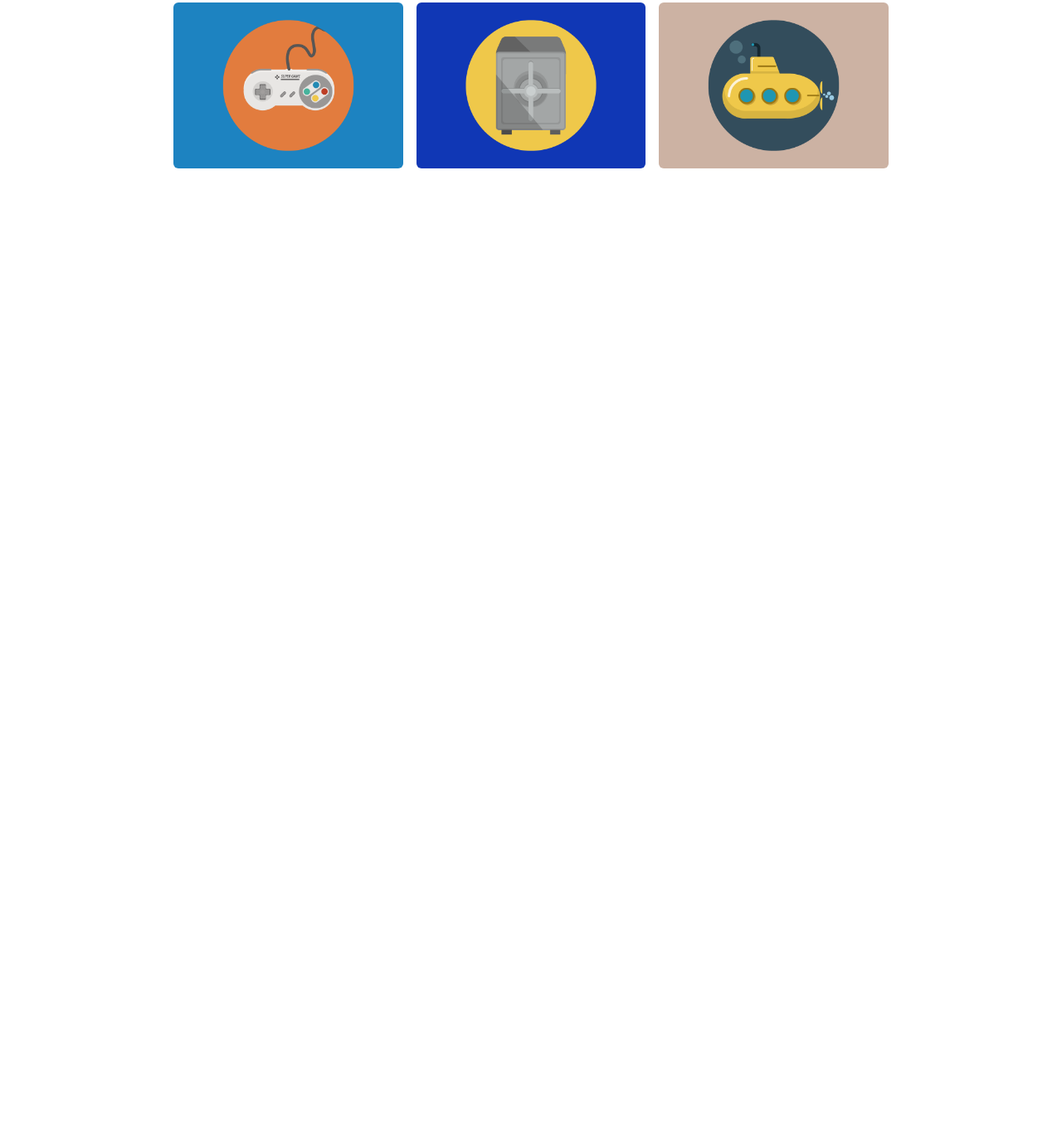
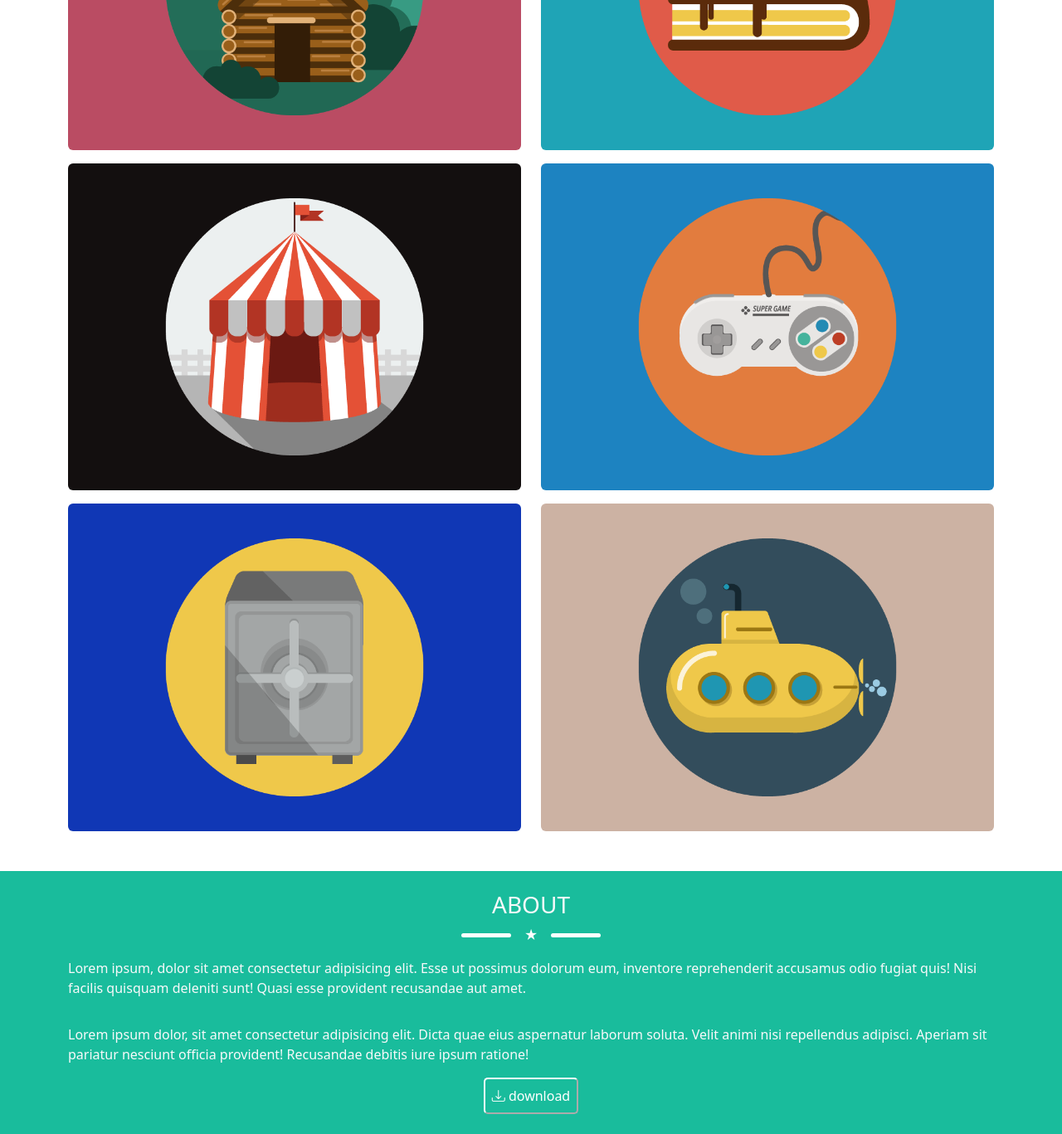
Before and after one commit to federicoverbicaro/html-css-bootstrap-freelancer, a plain HTML site: page index.html in a window 1280 px wide. Shown: the part 759-2126 px from the top of the page at 83% size. Before the commit the page ends 962 px from the top, so only its background shows below. Drawn offline with nearby package versions, Linux system fonts and the light colour scheme.

Commit message:
feat:introduzione 3 container

```diff
--- a/assets/css/style.css
+++ b/assets/css/style.css
@@ -36,3 +36,9 @@
 .list-inline > li{
     color: white;
 }
+.bg-trasparent{
+    border-radius: 5px;
+    border-color: white;
+    color: white;
+    background-color: transparent;
+}
--- a/index.html
+++ b/index.html
@@ -9,6 +9,8 @@
     <link href="https://cdn.jsdelivr.net/npm/bootstrap@5.3.2/dist/css/bootstrap.min.css" rel="stylesheet"
         integrity="sha384-T3c6CoIi6uLrA9TneNEoa7RxnatzjcDSCmG1MXxSR1GAsXEV/Dwwykc2MPK8M2HN" crossorigin="anonymous">
     <link rel="stylesheet" href="./assets/css/style.css">
+    <!-- icone bootstrap -->
+    <link rel="stylesheet" href="https://cdn.jsdelivr.net/npm/bootstrap-icons@1.11.2/font/bootstrap-icons.min.css">
 </head>
 
 <body>
@@ -26,7 +28,8 @@
                                 <svg xmlns="http://www.w3.org/2000/svg" height="16" width="14"
                                     viewBox="0 0 448 512"><!--!Font Awesome Free 6.5.1 by @fontawesome - https://fontawesome.com License - https://fontawesome.com/license/free Copyright 2023 Fonticons, Inc.-->
                                     <path
-                                        d="M0 96C0 78.3 14.3 64 32 64H416c17.7 0 32 14.3 32 32s-14.3 32-32 32H32C14.3 128 0 113.7 0 96zM0 256c0-17.7 14.3-32 32-32H416c17.7 0 32 14.3 32 32s-14.3 32-32 32H32c-17.7 0-32-14.3-32-32zM448 416c0 17.7-14.3 32-32 32H32c-17.7 0-32-14.3-32-32s14.3-32 32-32H416c17.7 0 32 14.3 32 32z" fill="gray" />
+                                        d="M0 96C0 78.3 14.3 64 32 64H416c17.7 0 32 14.3 32 32s-14.3 32-32 32H32C14.3 128 0 113.7 0 96zM0 256c0-17.7 14.3-32 32-32H416c17.7 0 32 14.3 32 32s-14.3 32-32 32H32c-17.7 0-32-14.3-32-32zM448 416c0 17.7-14.3 32-32 32H32c-17.7 0-32-14.3-32-32s14.3-32 32-32H416c17.7 0 32 14.3 32 32z"
+                                        fill="gray" />
                                 </svg>
                             </span>
 
@@ -47,6 +50,7 @@
         </div>
     </header>
     <main>
+        <!-- primo contenitore  -->
         <div class="container-fluid brg-verde">
             <div class="container text-center">
 
@@ -54,7 +58,7 @@
 
                     <div class="col">
                         <figure class="mt-3">
-                           <img class="mx-auto d-block" src="./assets/img/avatar.svg" alt="avatar" height="200px";>
+                            <img class="mx-auto d-block" src="./assets/img/avatar.svg" alt="avatar" height="200px" ;>
                         </figure>
                     </div>
 
@@ -65,7 +69,7 @@
                     <div class="d-flex justify-content-between align-items-center ">
 
                         <div class="flex-grow-1 d-flex justify-content-end">
-                                <hr class="m-2 sao-h rounded-4">
+                            <hr class="m-2 sao-h rounded-4">
                         </div>
 
                         <div class="mx-2 star-white">&#9733;</div>
@@ -90,8 +94,10 @@
             </div>
 
         </div>
-        <div class="container-fluid">
+        <!-- secondo contenitore -->
+        <div class="container-fluid mb-5">
             <div class="container text-center mt-4">
+
                 <div class="row d-flex flex-column">
                     <div class="col mb-2 ">
                         <h3>portfolio</h3>
@@ -100,7 +106,7 @@
                         <div class="d-flex justify-content-between align-items-center ">
 
                             <div class="flex-grow-1 d-flex justify-content-end">
-                                    <hr class="m-2 sao-h2 rounded-4">
+                                <hr class="m-2 sao-h2 rounded-4">
                             </div>
 
                             <div class="mx-2">&#9733;</div>
@@ -113,38 +119,91 @@
                         </div>
 
                     </div>
-                    <div class="d-flex flex-wrap justify-content-center row-gap-3 column-gap-3">
-                        <div class="text-center">
-                            <img src="./assets/img/cabin.png" class="rounded"  alt="cabin"  height="200px">
-                        </div>
-                        <div class="text-center">
-                            <img src="./assets/img/cake.png" class="rounded"  alt="cake"  height="200px">
-                        </div>
-                        <div class="text-center">
-                            <img src="./assets/img/circus.png" class="rounded" alt="circus"  height="200px">
-                        </div>
-                        <div class="text-center">
-                            <img src="./assets/img/game.png" class="rounded" alt="game"  height="200px">
-                        </div>
-                        <div class="text-center">
-                            <img src="./assets/img/safe.png" class="rounded" alt="safe"  height="200px">
-                        </div>
-                        <div class="text-center">
-                            <img src="./assets/img/submarine.png" class="rounded" alt="submarine"  height="200px">
+
+
+                    <div class="row row-gap-3 d-flex align-self-center p-0">
+                        <div class="col-12 col-md-6 col-xxl-4">
+                            <img src="./assets/img/cabin.png" class="rounded img-fluid" alt="cabin">
                         </div>
 
 
+                        <div class="col-12 col-md-6 col-xxl-4">
+                            <img src="./assets/img/cake.png" class="rounded img-fluid" alt="cake">
+                        </div>
 
 
+                        <div class="col-12 col-md-6 col-xxl-4">
+                            <img src="./assets/img/circus.png" class="rounded img-fluid" alt="circus">
+                        </div>
 
 
+                        <div class="col-12 col-md-6 col-xxl-4">
+                            <img src="./assets/img/game.png" class="rounded img-fluid" alt="game">
+                        </div>
+
+
+                        <div class="col-12 col-md-6 col-xxl-4">
+                            <img src="./assets/img/safe.png" class="rounded img-fluid" alt="safe">
+                        </div>
+
+
+                        <div class="col-12 col-md-6 col-xxl-4">
+                            <img src="./assets/img/submarine.png" class="rounded img-fluid" alt="submarine">
+                        </div>
+                    </div>
+
+                </div>
+
+            </div>
+        </div>
+        <!-- terzo contenitore -->
+        <div class="container-fluid brg-verde pb-4">
+            <div class="container ">
+                <div class="row flex-column">
+
+                    <div class="mt-4 text-uppercase link-light text-center ">
+                        <h3>about</h3>
+                        <div class="d-flex justify-content-between align-items-center ">
+
+                            <div class="flex-grow-1 d-flex justify-content-end">
+                                <hr class="m-2 sao-h rounded-4">
+                            </div>
+
+                            <div class="mx-2 star-white">&#9733;</div>
+
+                            <div class="flex-grow-1 d-flex justify-content-start">
+                                <hr class="m-2 sao-h rounded-4 ">
+                            </div>
+
+                        </div>
+
+                    </div>
+                    <div class="col mt-3 link-light">
+                        <p>
+                            Lorem ipsum, dolor sit amet consectetur adipisicing elit. Esse ut possimus dolorum eum,
+                            inventore reprehenderit accusamus odio fugiat quis! Nisi facilis quisquam deleniti sunt!
+                            Quasi esse provident recusandae aut amet.
+                        </p>
+
+                    </div>
+                    <div class="col mt-3 link-light">
+                        <p>
+                            Lorem ipsum dolor, sit amet consectetur adipisicing elit. Dicta quae eius aspernatur laborum
+                            soluta. Velit animi nisi repellendus adipisci. Aperiam sit pariatur nesciunt officia
+                            provident! Recusandae debitis iure ipsum ratione!
+                        </p>
+                    </div>
+                    <div class="col d-flex justify-content-center">
+                        <button class="bg-trasparent p-2">
+                            <i class="bi bi-download"></i>
+                            download
+                        </button>
 
                     </div>
 
                 </div>
 
             </div>
-
 
         </div>
     </main>
```
